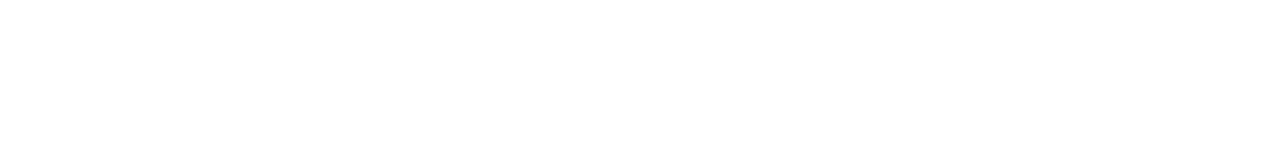
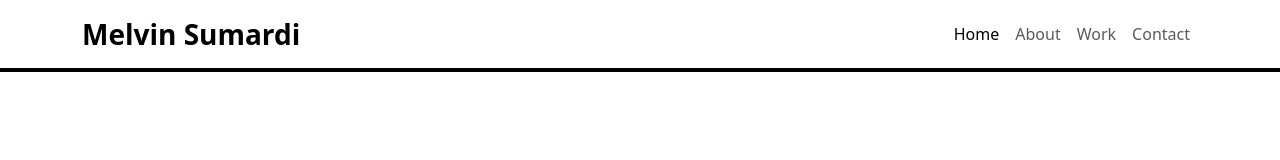
Before and after one commit to LegendS21/portfolio, a plain HTML site: page index.html in a window 1280 px wide. Drawn offline with nearby package versions, Linux system fonts and the light colour scheme.

Commit message:
add navbar

```diff
--- a/index.html
+++ b/index.html
@@ -8,6 +8,30 @@
     <link rel="stylesheet" href="style.css">
 </head>
 <body>
+    <nav class="navbar navbar-expand-lg">
+        <div class="container">
+          <a class="navbar-brand fs-3 fw-bold" href="#">Melvin Sumardi</a>
+          <button class="navbar-toggler" type="button" data-bs-toggle="collapse" data-bs-target="#navbarNav" aria-controls="navbarNav" aria-expanded="false" aria-label="Toggle navigation">
+            <span class="navbar-toggler-icon"></span>
+          </button>
+          <div class="collapse navbar-collapse" id="navbarNav">
+            <ul class="navbar-nav ms-auto">
+              <li class="nav-item">
+                <a class="nav-link active" aria-current="page" href="#">Home</a>
+              </li>
+              <li class="nav-item">
+                <a class="nav-link" href="#">About</a>
+              </li>
+              <li class="nav-item">
+                <a class="nav-link" href="#">Work</a>
+              </li>
+              <li class="nav-item">
+                <a class="nav-link" href="#">Contact</a>
+              </li>
+            </ul>
+          </div>
+        </div>
+      </nav>
     <script src="https://cdn.jsdelivr.net/npm/@popperjs/core@2.11.8/dist/umd/popper.min.js" integrity="sha384-I7E8VVD/ismYTF4hNIPjVp/Zjvgyol6VFvRkX/vR+Vc4jQkC+hVqc2pM8ODewa9r" crossorigin="anonymous"></script>
     <script src="https://cdn.jsdelivr.net/npm/bootstrap@5.3.2/dist/js/bootstrap.min.js" integrity="sha384-BBtl+eGJRgqQAUMxJ7pMwbEyER4l1g+O15P+16Ep7Q9Q+zqX6gSbd85u4mG4QzX+" crossorigin="anonymous"></script>
     <script src="https://code.jquery.com/jquery-3.7.1.min.js" integrity="sha256-/JqT3SQfawRcv/BIHPThkBvs0OEvtFFmqPF/lYI/Cxo=" crossorigin="anonymous"></script>
--- a/style.css
+++ b/style.css
@@ -0,0 +1,4 @@
+.navbar {
+    background-color: white;
+    box-shadow: 0 0 0 4px rgba(0, 0, 0, 1);
+}
```
